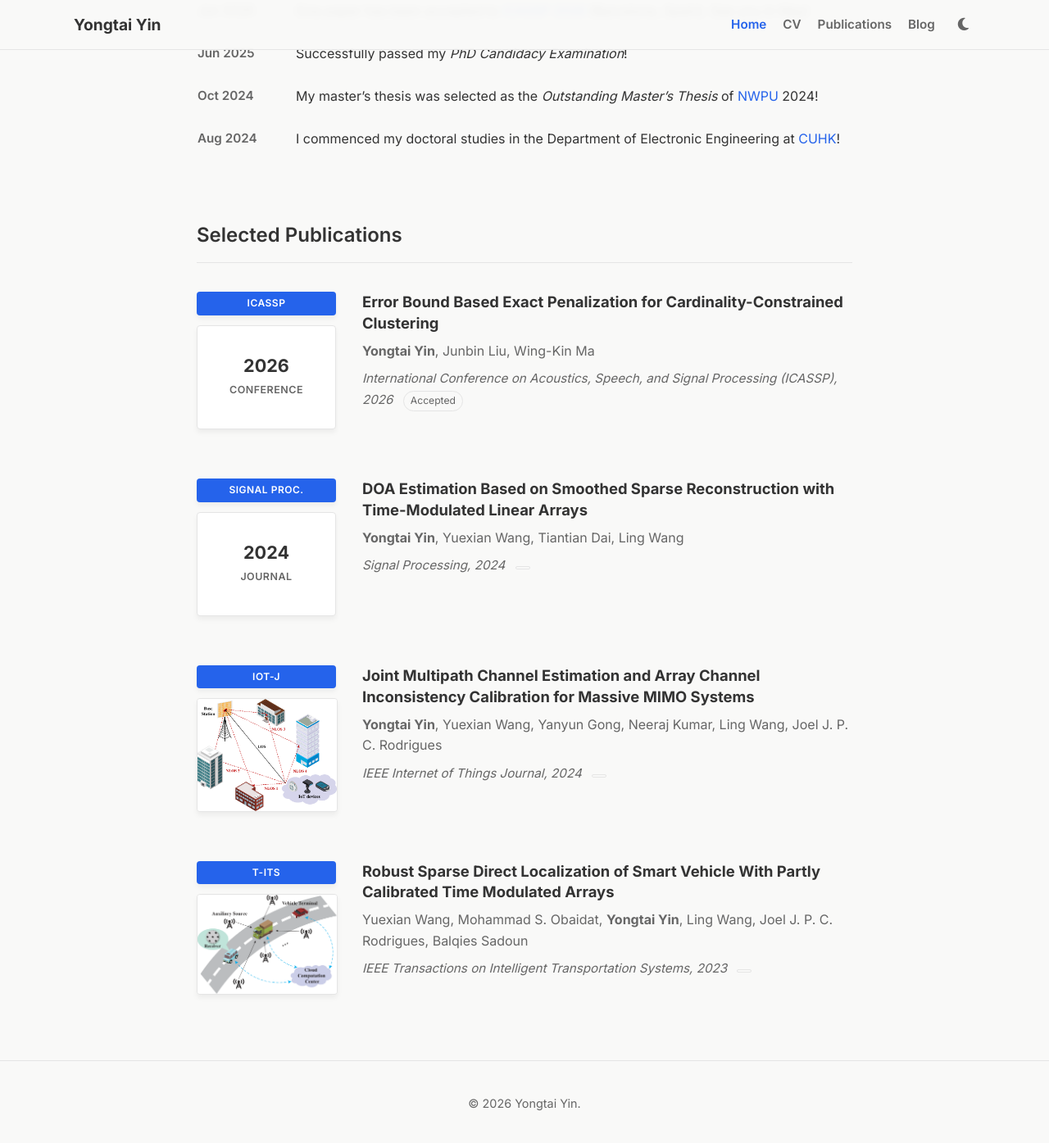
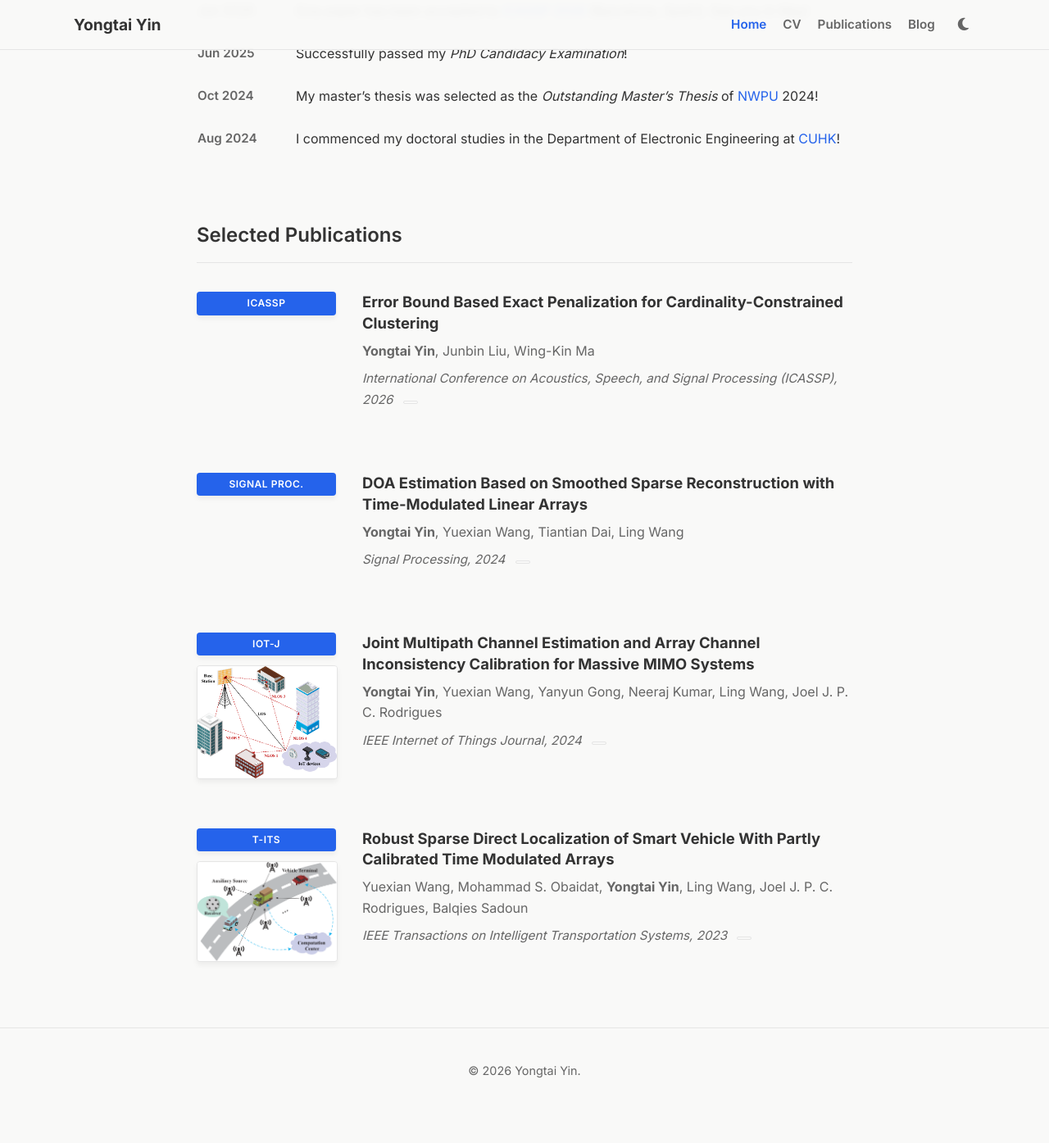
Before and after one commit to yongtai-yin/yongtai-yin.github.io, a Jekyll site: the page built from index.md, in a window 1280 px wide and 1400 px high, scrolled down 1085 px. Shown: the top 1395 px of the window at 82% size. Built offline with Jekyll 4.4.1, drawn with Linux system fonts in a browser that asks for light colours; a style sheet for code colours, icons or effects is not loaded; after the commit the page ends 2445 px from its top, so only the background shows below that.

Commit message:
refactor: update publication status and remove unused placeholder styles

```diff
--- a/_data/publications.yml
+++ b/_data/publications.yml
@@ -8,7 +8,7 @@
   short_venue: "ICASSP"
   year: 2026
   type: conference
-  status: accepted
+  status: published
   selected: true
   links: {}
 
--- a/_includes/publication-item.html
+++ b/_includes/publication-item.html
@@ -8,7 +8,6 @@
   {% assign pub_arxiv = include.pub.links.arxiv | default: include.pub.arxiv %}
   {% assign pub_status = include.pub.status | default: '' %}
   {% assign pub_status_label = '' %}
-  {% assign pub_type_label = include.pub.type | default: 'publication' | replace: '_', ' ' | capitalize %}
   {% case pub_status %}
     {% when 'accepted' %}
       {% assign pub_status_label = 'Accepted' %}
@@ -25,13 +24,6 @@
     {% endif %}
     {% if include.pub.image %}
     <img src="{{ include.pub.image | relative_url }}" class="pub-img" alt="{{ include.pub.title }}">
-    {% else %}
-    <div class="pub-img pub-img-placeholder" aria-hidden="true">
-      {% if include.pub.year %}
-      <span class="pub-placeholder-year">{{ include.pub.year }}</span>
-      {% endif %}
-      <span class="pub-placeholder-type">{{ pub_type_label }}</span>
-    </div>
     {% endif %}
   </div>
   <div class="pub-content-col">
--- a/assets/css/style.css
+++ b/assets/css/style.css
@@ -388,32 +388,6 @@ code {
     box-shadow: var(--shadow-md);
 }
 
-.pub-img-placeholder {
-    aspect-ratio: 4 / 3;
-    box-sizing: border-box;
-    display: flex;
-    flex-direction: column;
-    align-items: center;
-    justify-content: center;
-    color: var(--text-secondary);
-    text-align: center;
-}
-
-.pub-placeholder-year {
-    color: var(--text-primary);
-    font-size: 1.35em;
-    font-weight: 700;
-    line-height: 1.1;
-}
-
-.pub-placeholder-type {
-    margin-top: 6px;
-    font-size: 0.78em;
-    font-weight: 600;
-    letter-spacing: 0.04em;
-    text-transform: uppercase;
-}
-
 .pub-content-col {
     flex-grow: 1;
     display: flex;
```
